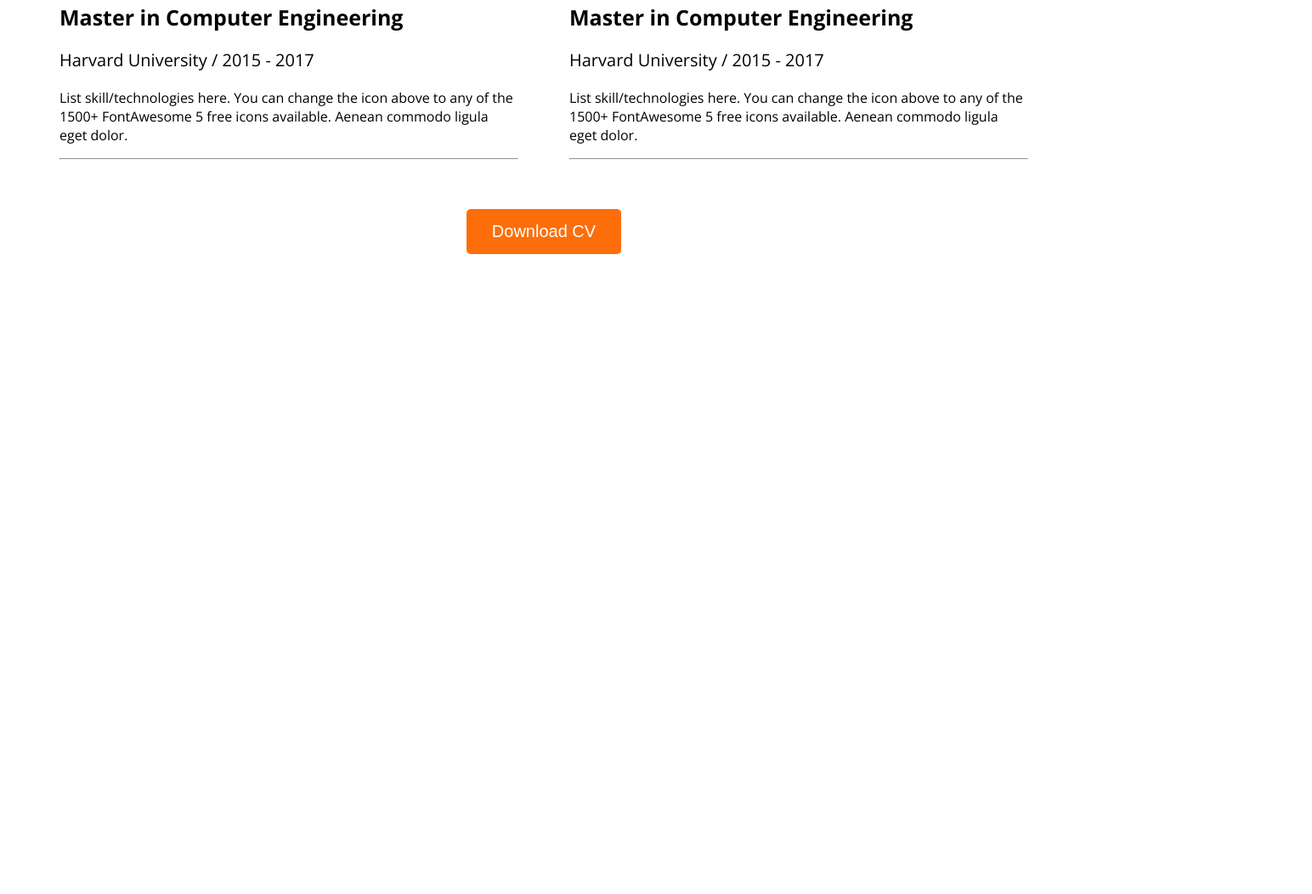
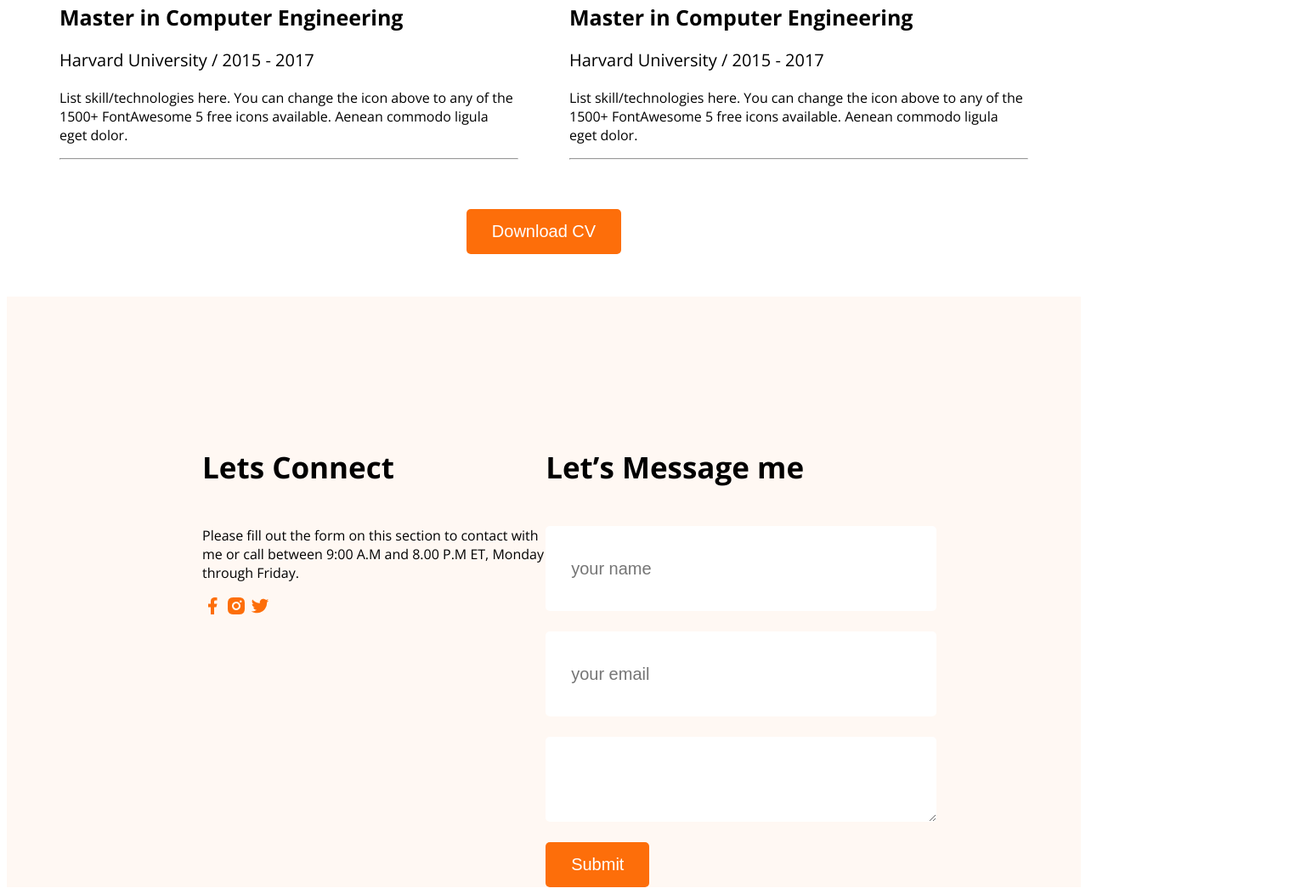
Before and after one commit to SudiptoBaral/portfolio-website, a plain HTML site: page index.html in a window 1280 px wide. Shown: the part 3139-4191 px from the top of the page at 85% size, 1544 px wide, since content can reach past the window. Before the commit the page ends 3446 px from the top, so only its background shows below. Drawn offline with nearby package versions, Linux system fonts and the light colour scheme.

Commit message:
added footer design

```diff
--- a/index.html
+++ b/index.html
@@ -62,10 +62,11 @@
 
             </div>
         </section>
-        <section >
+        <section>
             <div class="i-do">
                 <h4 class="text-styles">What i do</h4>
-            <p>I have more than 10 years experience building software for clients all over the world. Below is a quick
+                <p>I have more than 10 years experience building software for clients all over the world. Below is a
+                    quick
                     overview of my main technical skill sets and technologies i use. Want to find out more about my
                     experience? Check out my online resume and project portfolio.</p>
 
@@ -74,25 +75,29 @@
                 <article class="article-content secondary-bg1">
                     <img src="images/icons/js.png" alt="">
                     <h4 class="item-discription">Vanilla JavaScript</h4>
-                <p>List skill/technologies here. You can change the icon above to any of the 1500+ FontAwesome 5 free
+                    <p>List skill/technologies here. You can change the icon above to any of the 1500+ FontAwesome 5
+                        free
                         icons available. Aenean commodo ligula eget dolor.</p>
                 </article>
                 <article class="article-content secondary-bg1">
                     <img src="images/icons/react.png" alt="">
                     <h4 class="item-discription">React</h4>
-                <p>List skill/technologies here. You can change the icon above to any of the 1500+ FontAwesome 5 free
+                    <p>List skill/technologies here. You can change the icon above to any of the 1500+ FontAwesome 5
+                        free
                         icons available. Aenean commodo ligula eget dolor.</p>
                 </article>
                 <article class="article-content secondary-bg1">
                     <img src="images/icons/nodejs.png" alt="">
                     <h4 class="item-discription">Node.js</h4>
-                <p>List skill/technologies here. You can change the icon above to any of the 1500+ FontAwesome 5 free
+                    <p>List skill/technologies here. You can change the icon above to any of the 1500+ FontAwesome 5
+                        free
                         icons available. Aenean commodo ligula eget dolor.</p>
                 </article>
                 <article class="article-content secondary-bg1">
                     <img src="images/icons/mongo.png" alt="">
                     <h4 class="item-discription">MongoDB</h4>
-                <p>List skill/technologies here. You can change the icon above to any of the 1500+ FontAwesome 5 free
+                    <p>List skill/technologies here. You can change the icon above to any of the 1500+ FontAwesome 5
+                        free
                         icons available. Aenean commodo ligula eget dolor.</p>
                 </article>
             </div>
@@ -150,8 +155,28 @@
             </div>
         </section>
     </main>
-    <footer>
-
+    <footer class="footer secondary-bg">
+        <section class="footer-container">
+            <div class="footer-content1">
+                <h4 class="text-styles">Lets Connect</h4>
+                <p>Please fill out the form on this section to contact with me or call between 9:00 A.M and 8.00 P.M ET,
+                    Monday through Friday.</p>
+                <div>
+                    <img src="images/icons/facebook.png" alt="">
+                    <img src="images/icons/insta.png" alt="">
+                    <img src="images/icons/twitter.png" alt="">
+                </div>
+            </div>
+            <div class="footer-content2">
+                <h4 class="text-styles">Let’s Message me</h4>
+                    <form action="">
+                    <input type="text" placeholder="your name">
+                    <input type="email" name="" id="" placeholder="your email">
+                    <textarea rows="10" cols="40" name="" id=""></textarea>
+                </form>
+                <button class="nav-button">Submit</button>
+            </div>
+        </section>
     </footer>
 
 </body>
--- a/styles/style.css
+++ b/styles/style.css
@@ -85,7 +85,6 @@ nav li a{
     align-items: center;
 }
 .banner-profile-img{
-    width: 800px;
     height: 750px;
 }
 .banner-items-1{
@@ -158,4 +157,26 @@ nav li a{
 .button-container{
     text-align: center;
     margin-top: 50px;
+    margin-bottom: 50px;
 }
+.footer-content1{
+    width: 562px;
+}
+.footer-container{
+    display: flex;
+    justify-content: space-between;
+}
+.footer{
+    padding:130px 230px 0 230px ;
+}
+footer input[type="text"], footer input[type="email"], footer textarea{
+    height: 64px;
+    width: 100%;
+    padding: 18px 30px;
+    font-size: 20px;
+    border-radius: 5px;
+    background-color: white;
+    border: none;
+    margin-bottom: 24px;
+    display: block;
+}
```
Lines whose indentation alone changed are shown as unchanged.
